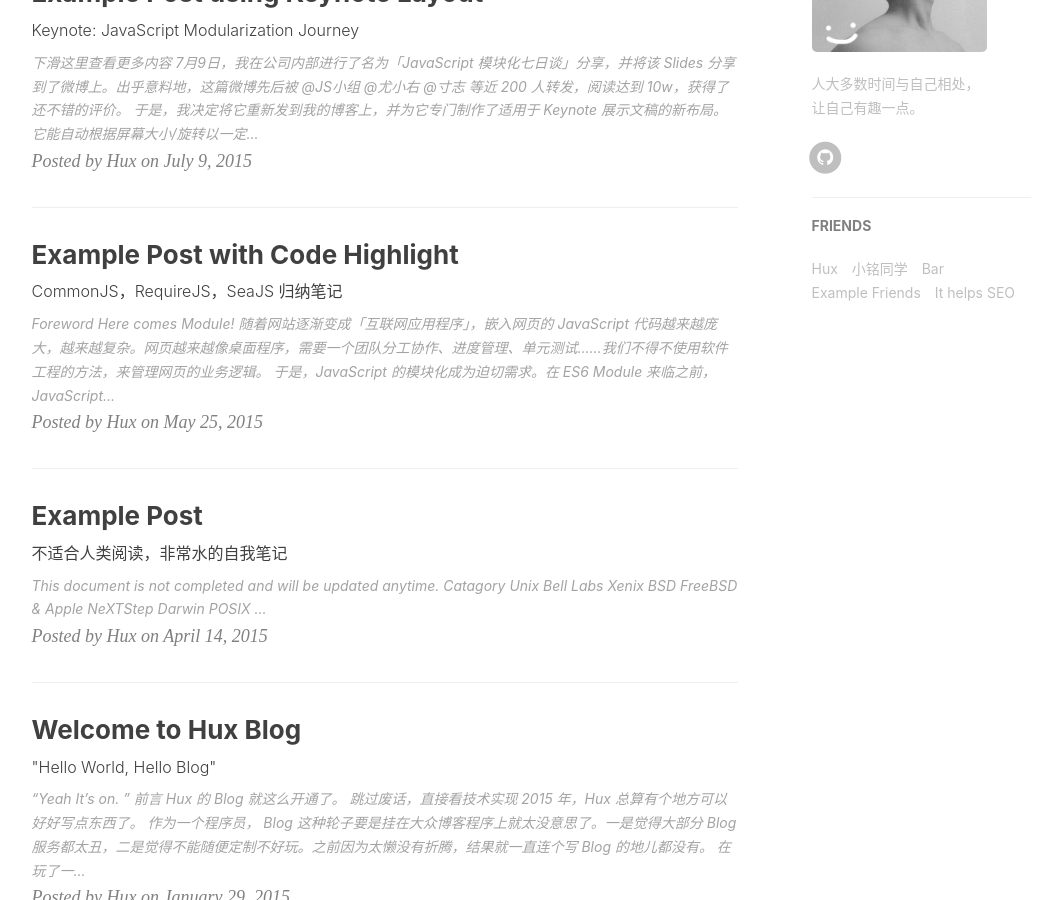
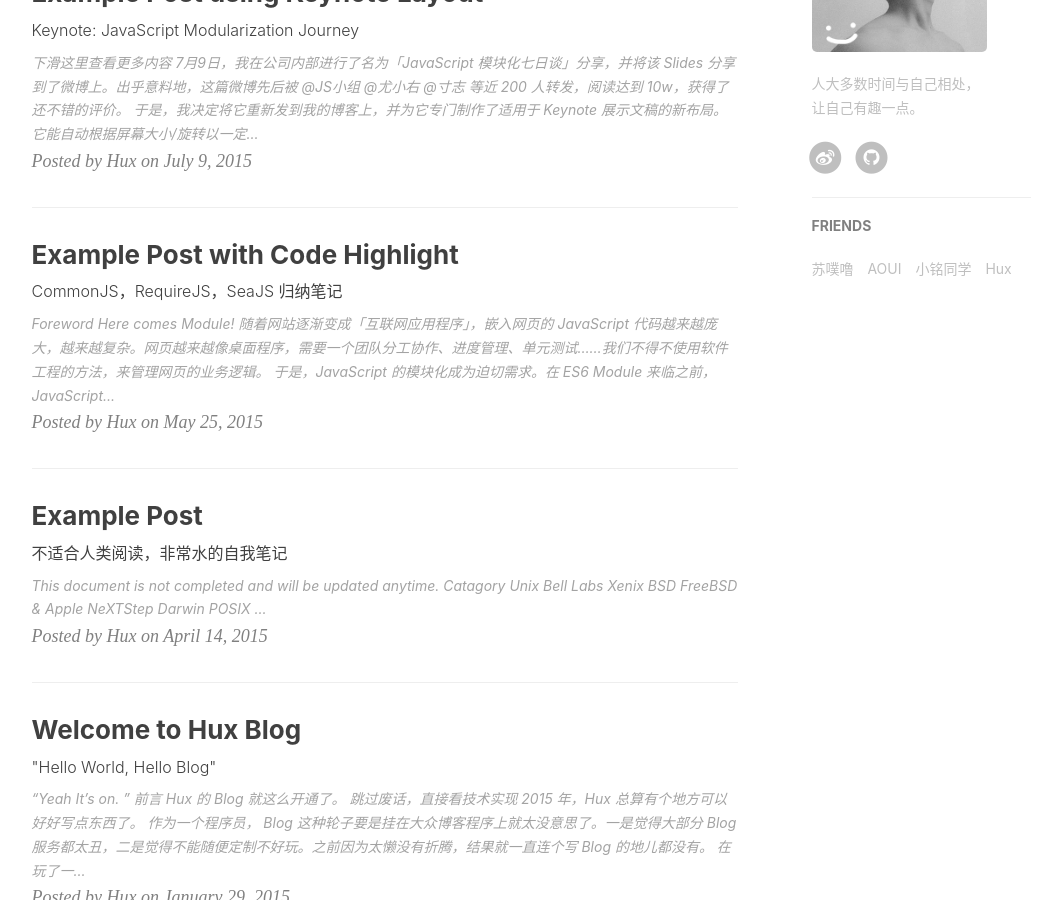
Before and after one commit to SupulooZhao/SupulooZhao1.0, a Jekyll site: the page built from index.html, in a window 1280 px wide and 900 px high, scrolled down 753 px. Shown: the whole window, without its empty margins (136-1181 px from the left). Built offline with Jekyll 4.4.1, drawn with Linux system fonts in a browser that asks for light colours; nearby versions of some CDN libraries; the list of posts is cut into pages by our own code; comment, search, counter and statistics services are not loaded.

Commit message:
修改链接

```diff
--- a/_config.yml
+++ b/_config.yml
@@ -12,7 +12,7 @@
 
 # SNS settings
 RSS: false
-#weibo_username:     supuloo
+weibo_username:     supuloo
 #zhihu_username:     zhao-aoui
 github_username:    SupulooZhao
 #twitter_username:  huxpro
@@ -83,19 +83,16 @@
 # Friends
 friends: [
     {
-        title: "Hux",
-        href: "http://huangxuan.me"
+        title: "苏噗噜",
+        href: "https://space.bilibili.com/7998925"
+    },{
+        title: "AOUI",
+        href: "https://mp.weixin.qq.com/mp/homepage?__biz=MzIwMjgwODY2Mg==&hid=2&sn=5c25184cd74d2804762a17580a9e9fbf&scene=18#wechat_redirect"
     },{
         title: "小铭同学",
         href: "//drymx.com/"
     },{
-        title: "Bar",
-        href: "#"
-    },{
-        title: "Example Friends",
-        href: "#"
-    },{
-        title: "It helps SEO",
-        href: "#"
+        title: "Hux",
+        href: "http://huangxuan.me"
     }
 ]
```
